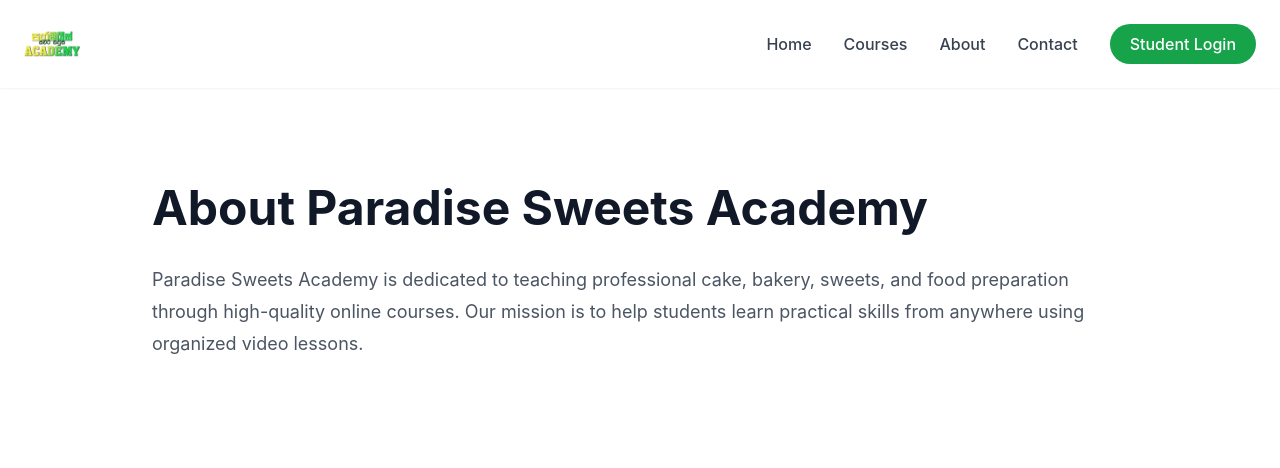
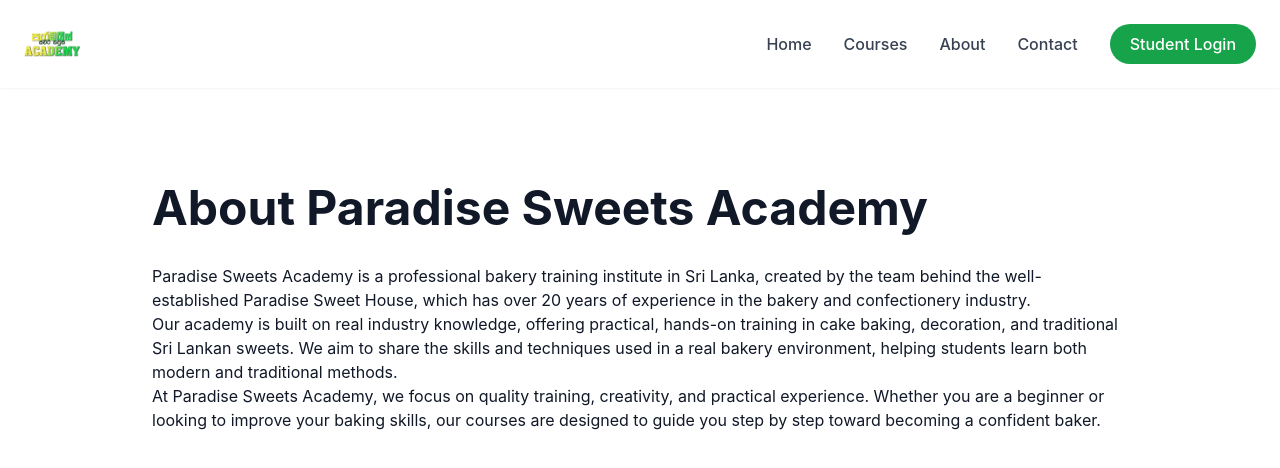
Before and after one commit to paradisesweethouseinfo/paradise-sweets-course-website-, a React (Vite) app: page /about in a window 1280 px wide. Shown: the top 468 px of the page. Built offline with nearby package versions, Linux system fonts and the light colour scheme.

Commit message:
update website

```diff
--- a/src/pages/About.jsx
+++ b/src/pages/About.jsx
@@ -7,16 +7,28 @@
 
       <section className="py-24 px-6 max-w-5xl mx-auto">
         <h1 className="text-5xl font-bold mb-8">
-          About Paradise Sweets Academy
-        </h1>
+          About Paradise Sweets Academy</h1>
 
-        <p className="text-lg text-gray-600 leading-8">
-          Paradise Sweets Academy is dedicated to teaching professional cake,
-          bakery, sweets, and food preparation through high-quality online
-          courses. Our mission is to help students learn practical skills from
-          anywhere using organized video lessons.
-        </p>
-      </section>
+    <p>
+      Paradise Sweets Academy is a professional bakery training institute in Sri Lanka,
+      created by the team behind the well-established Paradise Sweet House, which has over
+      20 years of experience in the bakery and confectionery industry.
+    </p>
+
+    <p>
+      Our academy is built on real industry knowledge, offering practical, hands-on training
+      in cake baking, decoration, and traditional Sri Lankan sweets. We aim to share the
+      skills and techniques used in a real bakery environment, helping students learn both
+      modern and traditional methods.
+    </p>
+
+    <p>
+      At Paradise Sweets Academy, we focus on quality training, creativity, and practical
+      experience. Whether you are a beginner or looking to improve your baking skills, our
+      courses are designed to guide you step by step toward becoming a confident baker.
+    </p>
+
+</section>
     </>
   );
 }
```
